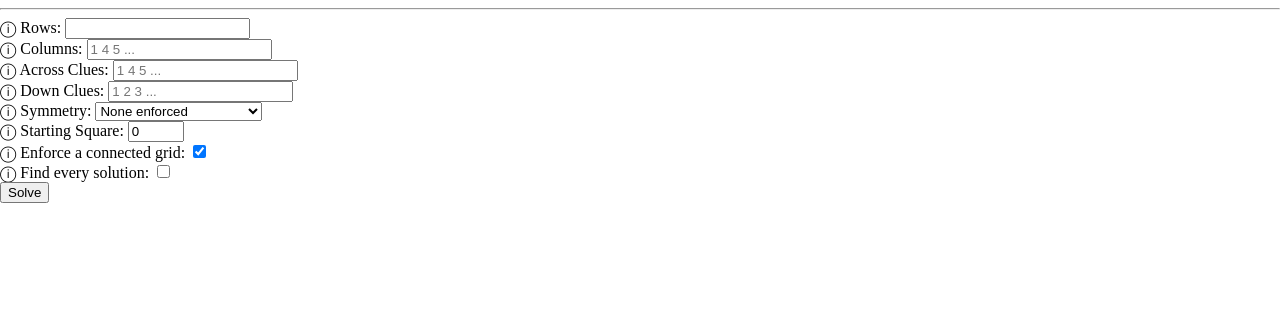
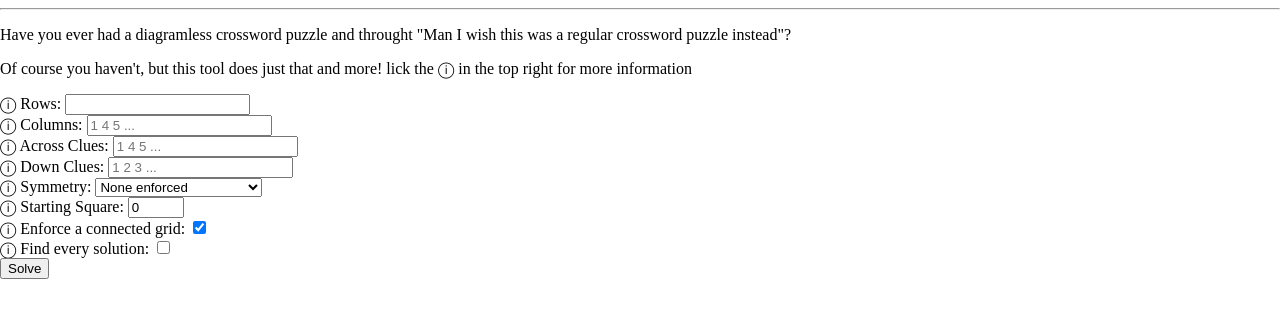
Before and after one commit to JordanKarp/diagramless-solver-web-app, a Flask app: page / in a window 1280 px wide. Shown: the part 80-398 px from the top of the page. Run offline with Flask 3, Linux system fonts and the light colour scheme; some libraries are stand-ins or nearby versions.

Commit message:
Update index.html

```diff
--- a/templates/index.html
+++ b/templates/index.html
@@ -15,6 +15,8 @@
     </header>
     <hr/>
 
+    <p>Have you ever had a diagramless crossword puzzle and throught "Man I wish this was a regular crossword puzzle instead"?</p>
+    <p>Of course you haven't, but this tool does just that and more! lick the ⓘ in the top right for more information</p>
     <form action="/solve" method="post">
         <label for="rows" title="Number of rows in the puzzle">ⓘ Rows:
             <input type="number" name="rows" id="rowInput" min="3" placeholder="" required/>
```
